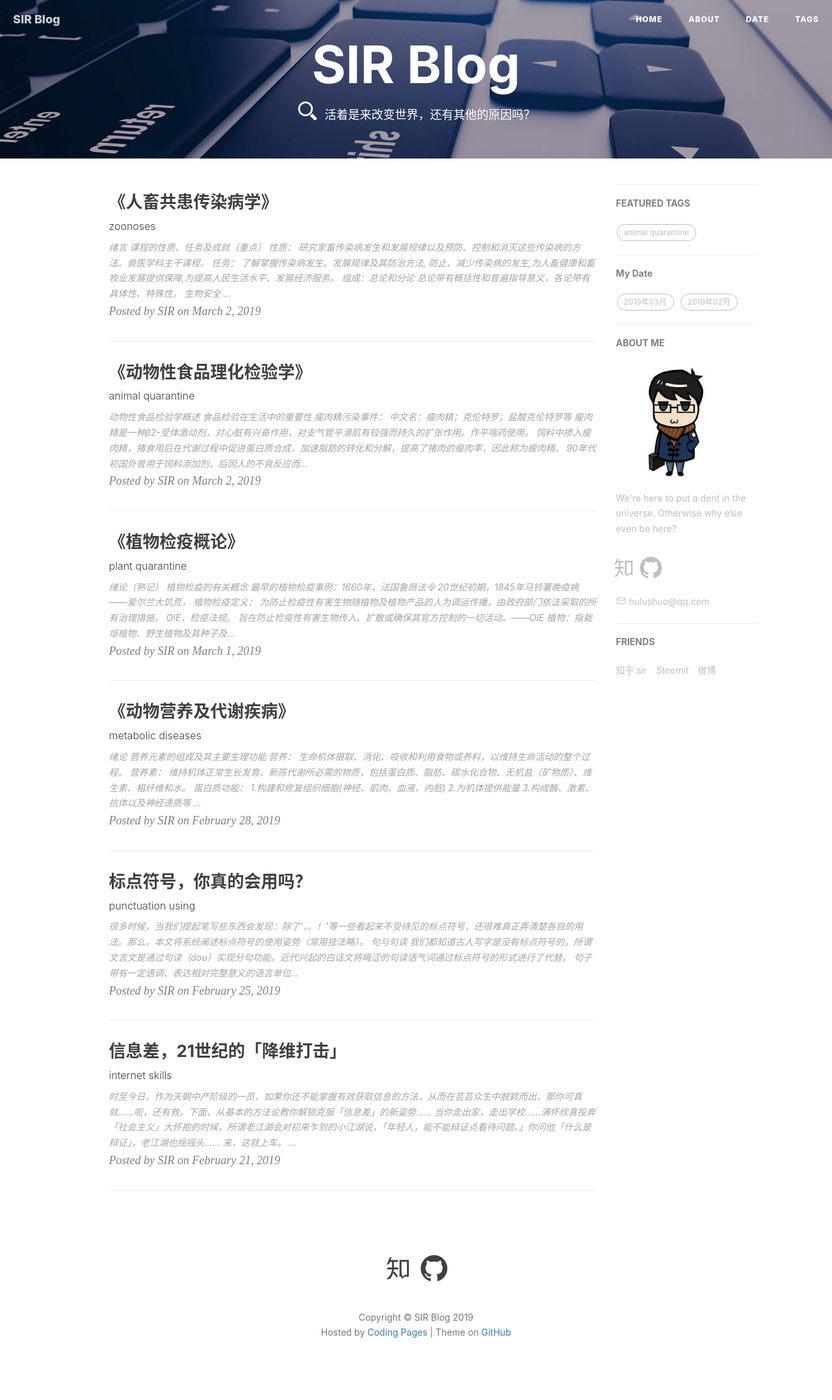
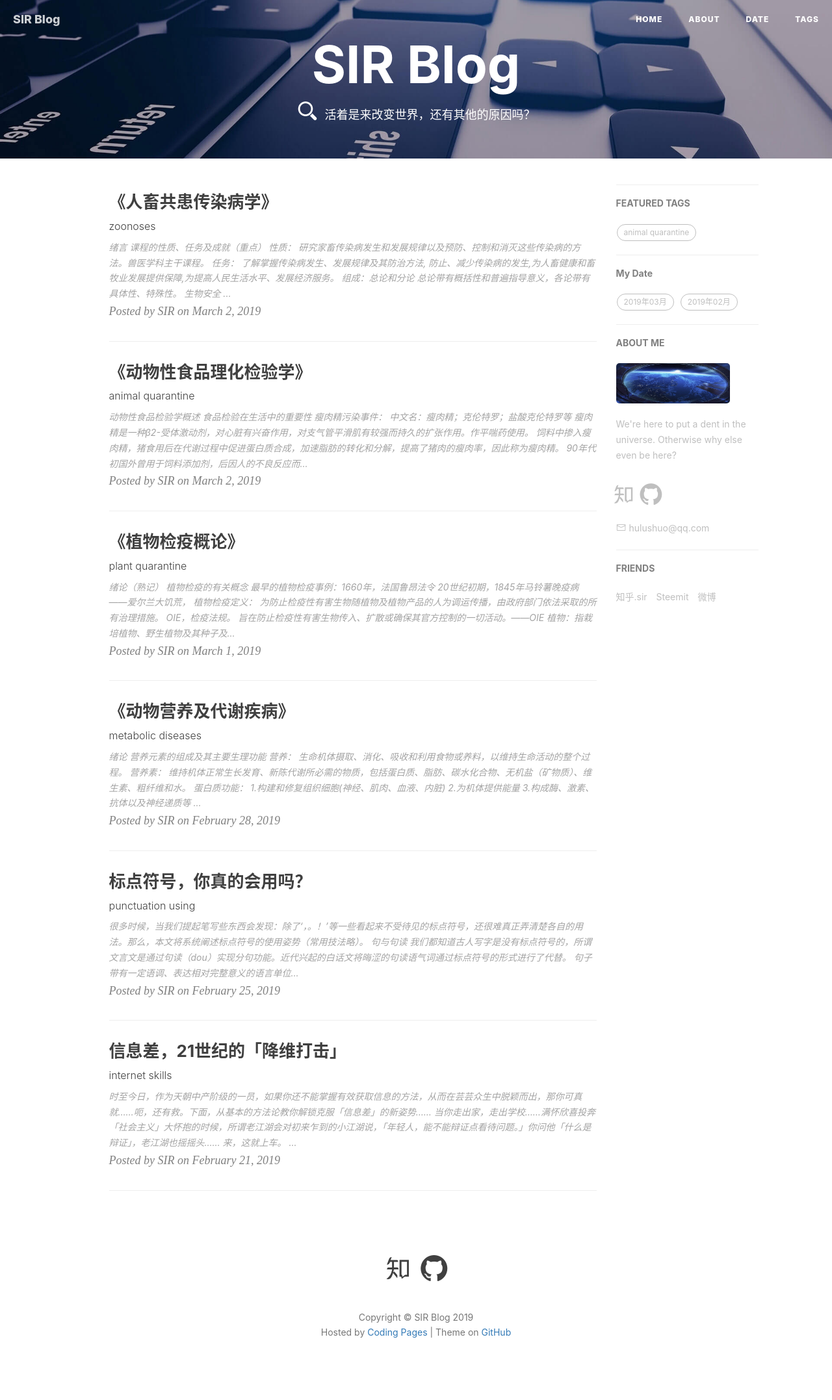
Before and after one commit to Sumtim/tupman.github.io, a Jekyll site: the page built from index.html, in a window 1280 px wide. Shown: the whole page at 65% size. Built offline with Jekyll 4.4.1, drawn with Linux system fonts in a browser that asks for light colours; the list of posts is cut into pages by our own code; comment, search, counter and statistics services are not loaded.

Commit message:
博客封面
替换博客封面图片，为地球

```diff
--- a/_config.yml
+++ b/_config.yml
@@ -19,7 +19,7 @@
 # Sidebar settings侧边栏
 sidebar: true                           # whether or not using Sidebar.
 sidebar-about-description: "We're here to put a dent in the universe. Otherwise why else even be here?"
-sidebar-avatar: /img/avatar_p11179162.jpg      # use absolute URL, seeing it's used in both `/` and `/about/`
+sidebar-avatar: /img/post-earth.jpg      # use absolute URL, seeing it's used in both `/` and `/about/`
 
 
 # SNS settings社交账号
```
